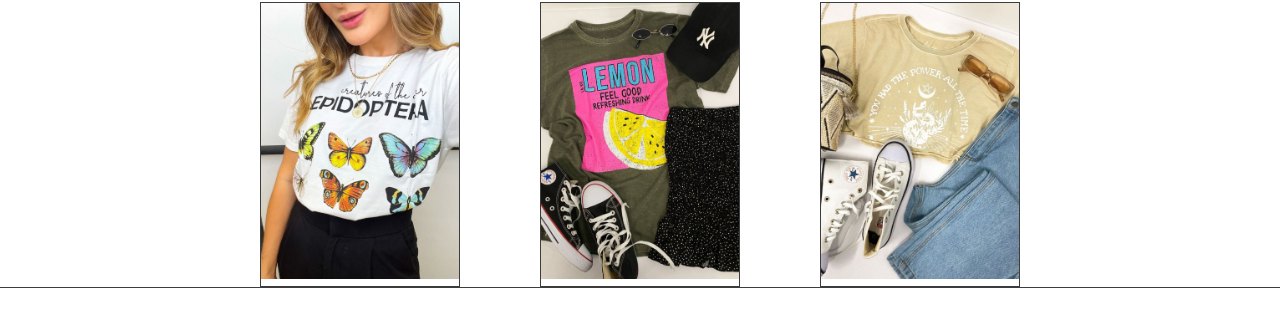
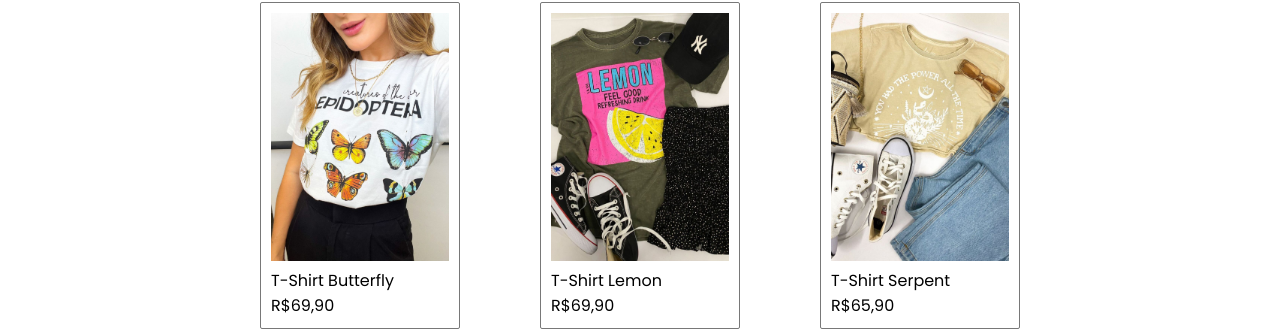
Before and after one commit to NatashaLimeres/LandingPageLoja, a plain HTML site: page index.html in a window 1280 px wide. Shown: the part 602-934 px from the top of the page. Drawn offline with Linux system fonts and the light colour scheme.

Commit message:
Adicionando nome dos produtos, preços e alterando a borda das imagens

```diff
--- a/index.html
+++ b/index.html
@@ -38,12 +38,18 @@
   <div class="products">
     <div id="butterfly">
       <img src="assets/butterfly.jpeg" title="Foto da blusa de borboletas" alt="Blusa de Borboletas">
+      <p>T-Shirt Butterfly</p>
+      <p>R$69,90</p>
     </div>
     <div id="lemon">
       <img src="assets/lemon.jpeg" title="Foto da blusa de limão" alt="Blusa de limão">
+      <p>T-Shirt Lemon</p>
+      <p>R$69,90</p>
     </div>
     <div id="serpent">
       <img src="assets/serpent.jpeg" title="Foto da blusa de serpente" alt="Blusa de serpente">
+      <p>T-Shirt Serpent</p>
+      <p>R$65,90</p>
     </div>
   </div>
     </main>
--- a/style.css
+++ b/style.css
@@ -60,21 +60,28 @@ h2 {
   display: flex;
   justify-content: center;
   gap: 80px;
+  padding-bottom: 20px;
 }
 
 #butterfly {
   width: 200px;
-  border: 1px solid #3d3d3d;
+  border: 1px solid #787878;
+  border-radius: 2px;
+  padding: 10px;
 }
 
 #lemon {
   width: 200px;
-  border: 1px solid #3d3d3d;
+  border: 1px solid #787878;
+  border-radius: 2px;
+  padding: 10px;
 }
 
 #serpent {
   width: 200px;
-  border: 1px solid #3d3d3d;
+  border: 1px solid #787878;
+  border-radius: 2px;
+  padding: 10px;
 }
 
 .social-fields {
```
